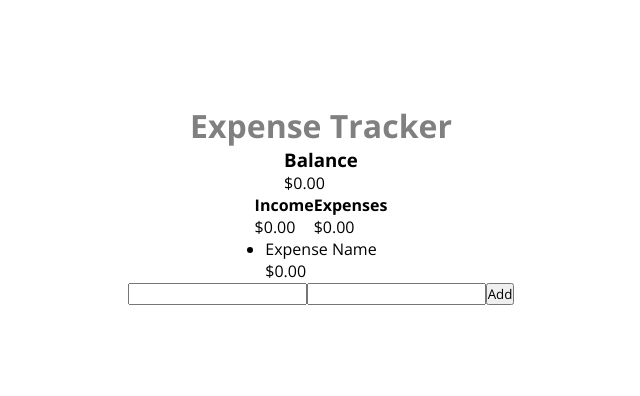
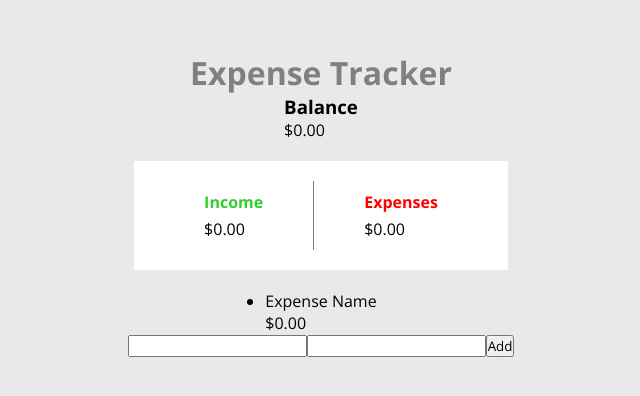
Before and after one commit to Carthur-P/ExpenseTracker, a React (Create React App) app in the folder expense-tracker/: page / in a window 1280 px wide. Shown: the part 196-592 px from the top of the page, without its empty margins (319-959 px from the left). Built offline with nearby package versions, Linux system fonts and the light colour scheme.

Commit message:
adding styling to breakdown component

```diff
--- a/expense-tracker/src/css/App.css
+++ b/expense-tracker/src/css/App.css
@@ -5,4 +5,5 @@
     flex-direction: column;
     align-items: center;
     justify-content: center;
+    background-color: #E9E9E9;
 }
--- a/expense-tracker/src/css/Breakdown.css
+++ b/expense-tracker/src/css/Breakdown.css
@@ -1,4 +1,25 @@
 .container {
     display: flex;
     flex-direction: row;
+    background-color: white;
+    padding: 20px;
+    margin: 20px 0px;
 }
+
+.container div:nth-child(2){
+    border-left: solid grey 1px;
+}
+
+.container div {
+    padding: 10px 50px;
+}
+
+.container div:nth-child(2) h4{
+    color: red;
+    margin-bottom: 5px;
+}
+
+.container div h4{
+    color: limegreen;
+    margin-bottom: 5px;
+}
```
